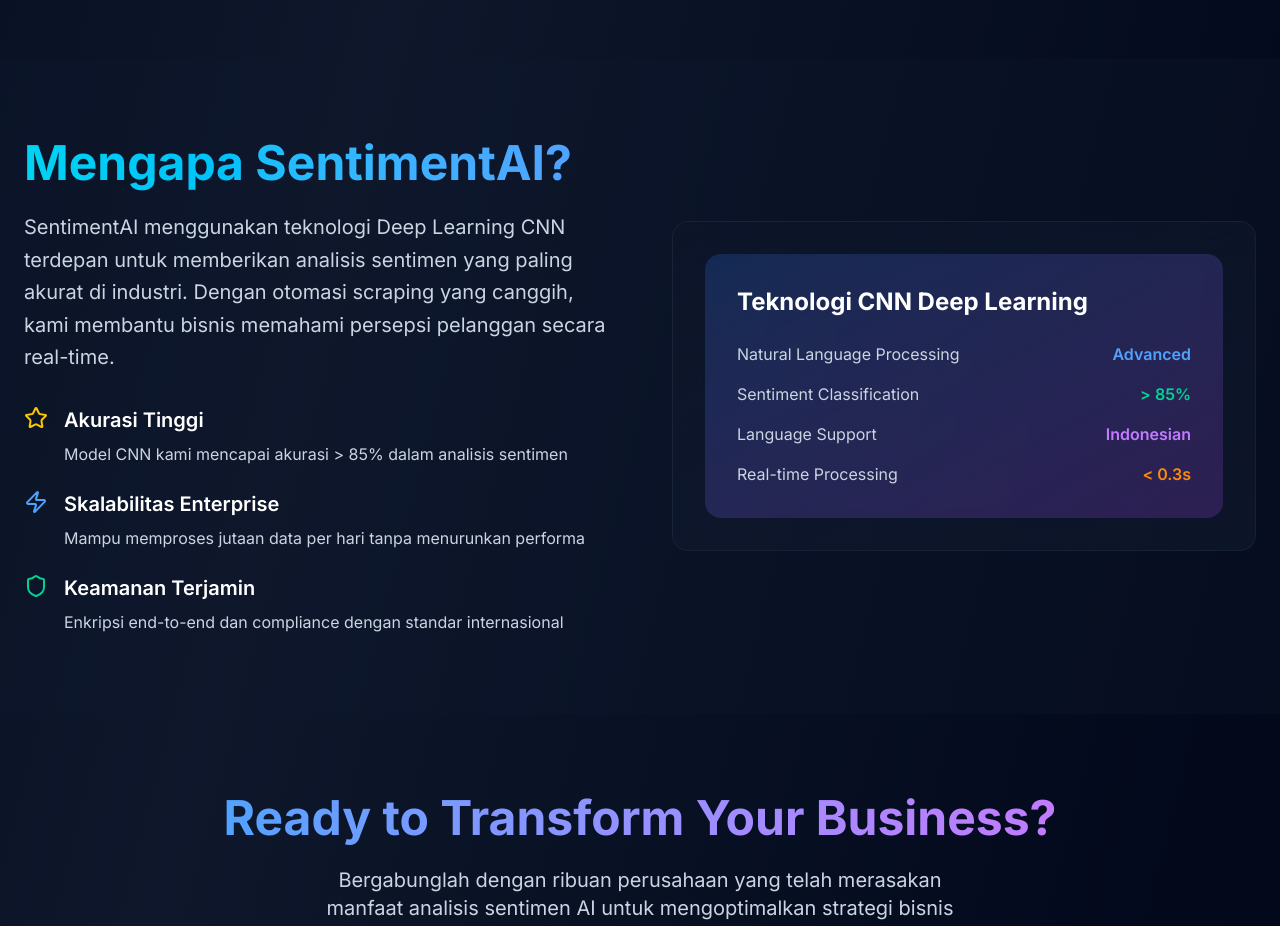
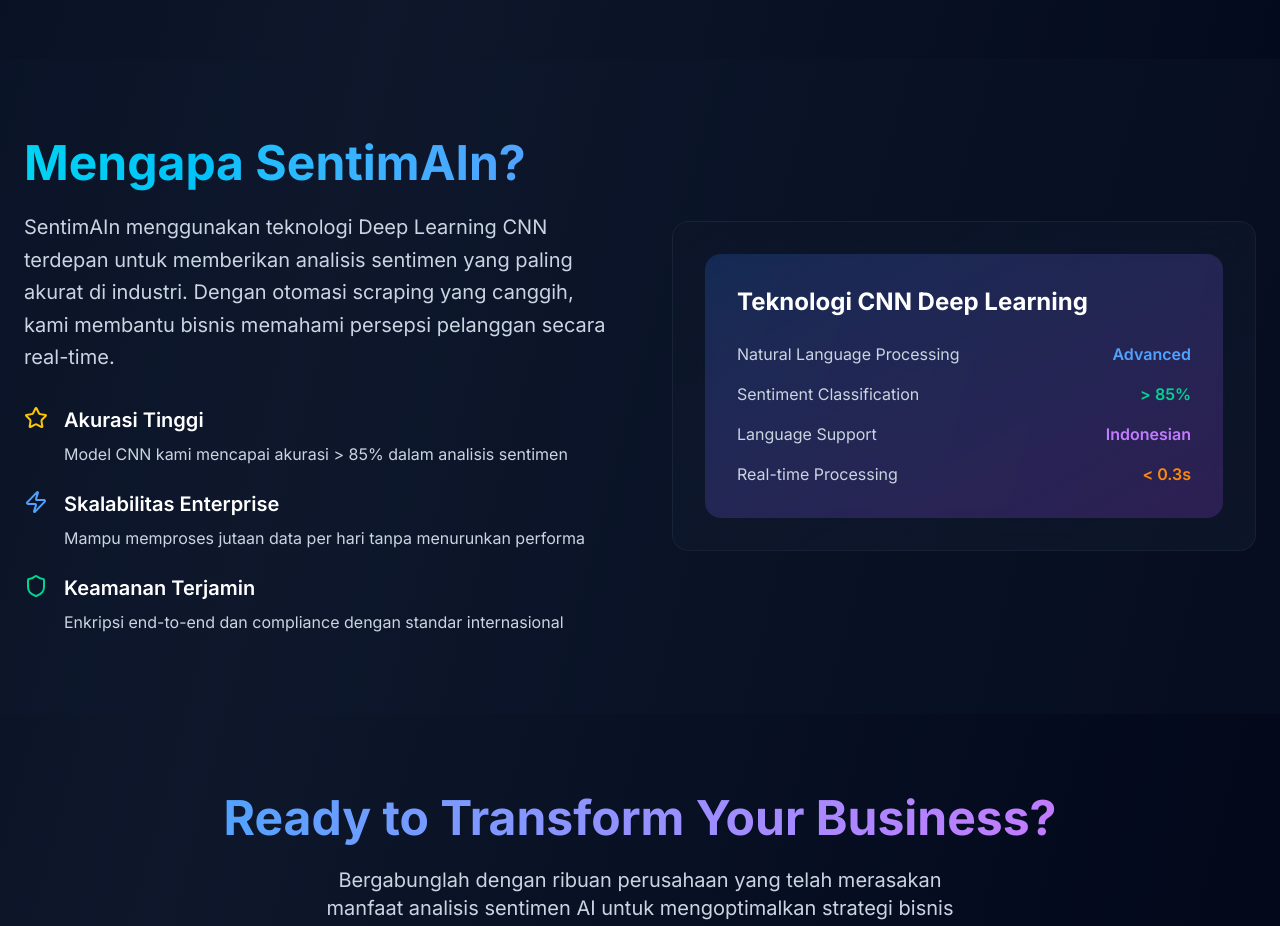
Before and after one commit to Arjunaadlina/sentimain-fe, a Next.js app: page / in a window 1280 px wide. Shown: the part 3440-4366 px from the top of the page. Built offline with nearby package versions, Linux system fonts and the light colour scheme.

Commit message:
change typo old name to new name

```diff
--- a/components/AboutSection.tsx
+++ b/components/AboutSection.tsx
@@ -50,11 +50,11 @@ function AboutSection() {
             <MotionDiv>
               <h2 className="text-5xl font-bold mb-6">
                 <span className="bg-gradient-to-r from-cyan-400 to-blue-400 bg-clip-text text-transparent">
-                  Mengapa SentimentAI?
+                  Mengapa SentimAIn?
                 </span>
               </h2>
               <p className="text-xl text-slate-300 mb-8 leading-relaxed">
-                SentimentAI menggunakan teknologi Deep Learning CNN terdepan untuk memberikan analisis sentimen yang paling akurat di industri. Dengan otomasi scraping yang canggih, kami membantu bisnis memahami persepsi pelanggan secara real-time.
+                SentimAIn menggunakan teknologi Deep Learning CNN terdepan untuk memberikan analisis sentimen yang paling akurat di industri. Dengan otomasi scraping yang canggih, kami membantu bisnis memahami persepsi pelanggan secara real-time.
               </p>
 
               <div className="space-y-6">
```
